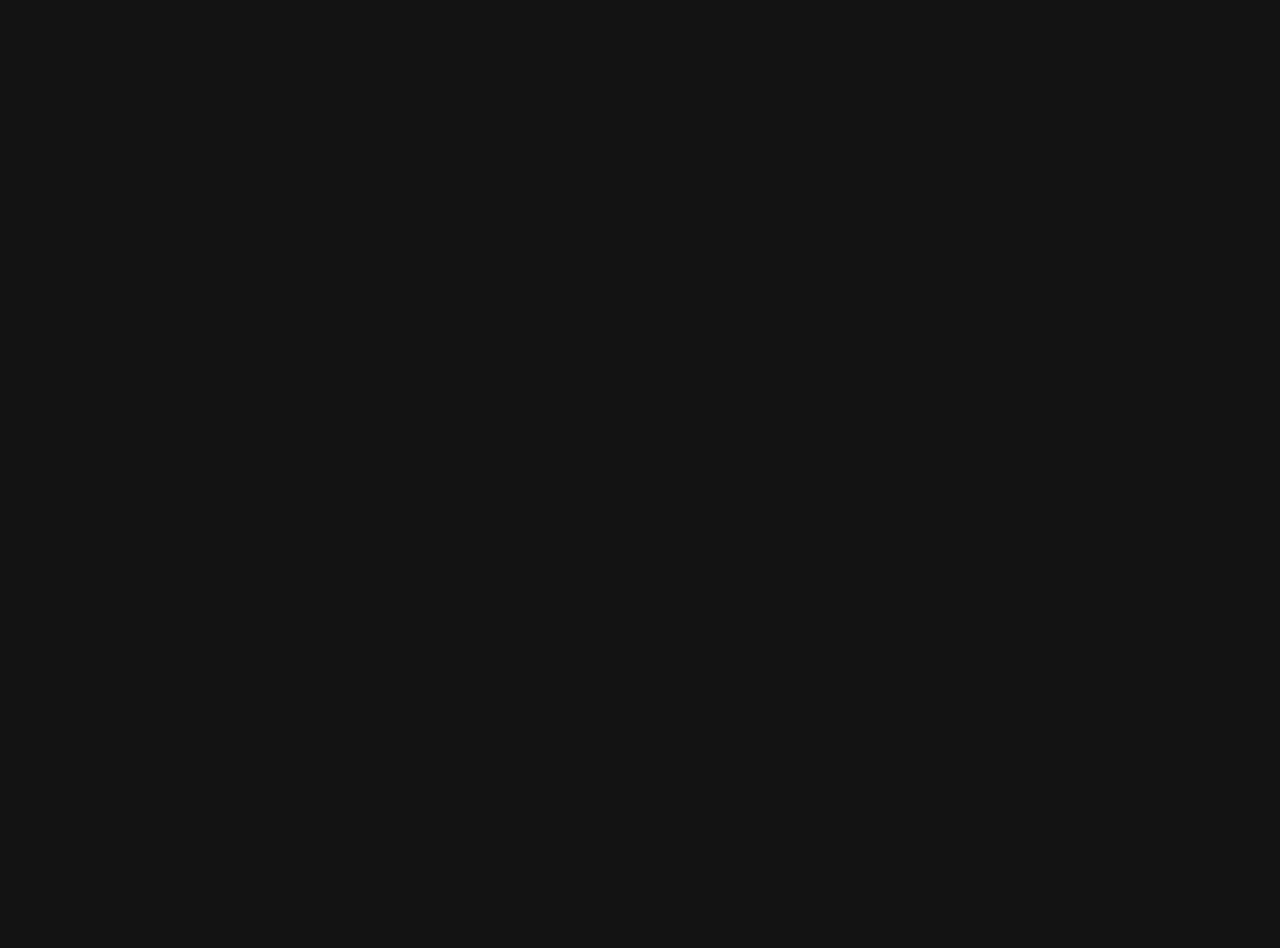
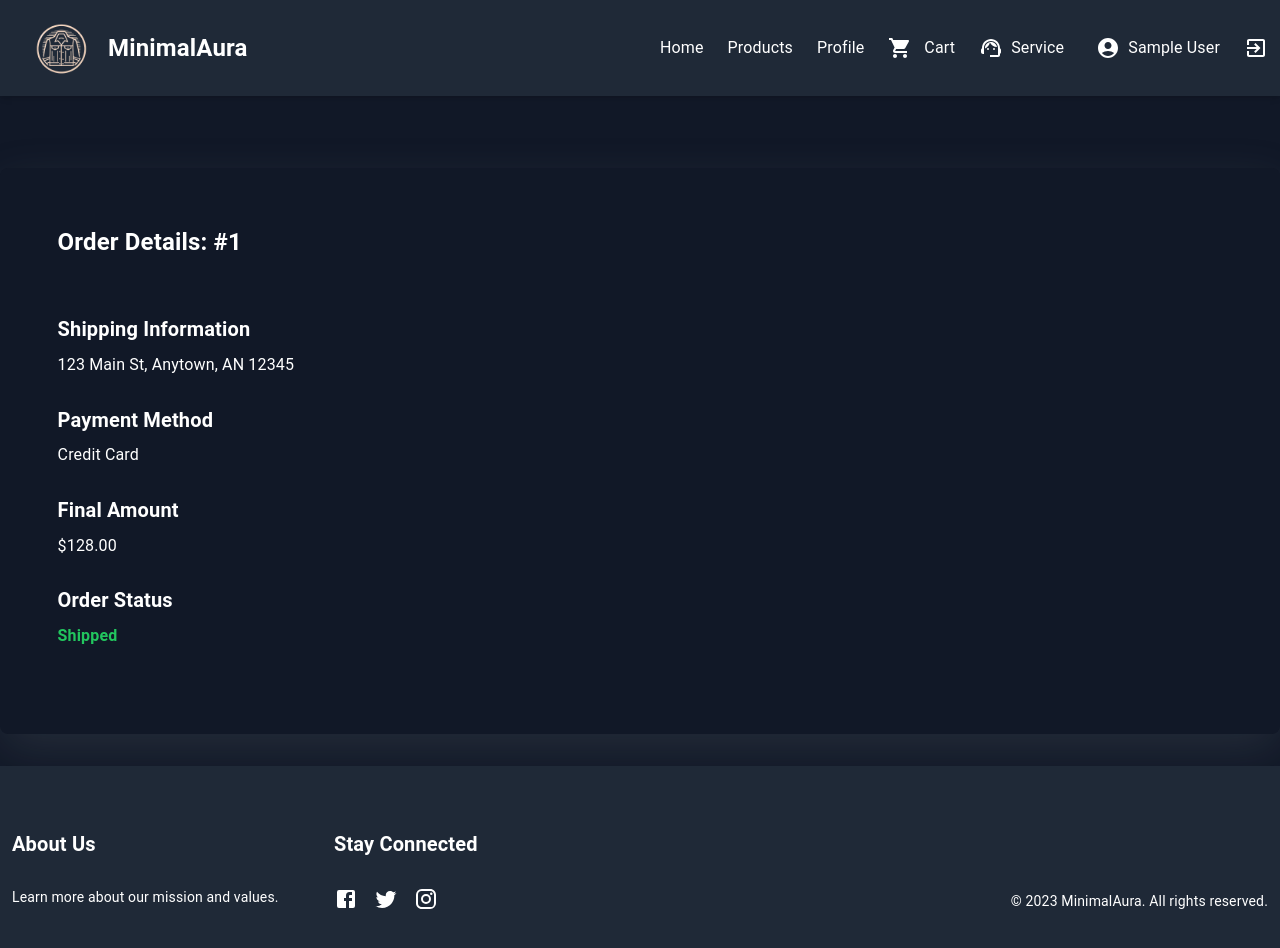
Before and after one commit to Pratik228/gym-frontend, a React (Vite) app: page /orders/1 in a window 1280 px wide. Before the commit this address had no page. Shown: the top 948 px of the page. Before the commit the page ends 800 px from the top, so only its background shows below. Built offline with nearby package versions, Linux system fonts and the light colour scheme; sample sign-in values are in the browser's storage; what tw-elements would draw is missing.

Commit message:
added myorders and orderDetail page

```diff
--- a/src/App.jsx
+++ b/src/App.jsx
@@ -14,6 +14,8 @@
 import ProductScreen from "./screens/ProductScreen";
 import CustomerProfileScreen from "./screens/CustomerProfileScreen";
 import AdminRoute from "./components/AdminRoute";
+import MyOrders from "./screens/MyOrders";
+
 import OrderListScreen from "./screens/admin/OrderListScreen";
 import ProductListScreen from "./screens/admin/ProductListScreen";
 import UserListScreen from "./screens/admin/UserListScreen";
@@ -29,6 +31,7 @@
 
 import Cart from "./screens/Cart";
 import { useEffect } from "react";
+import OrderDetail from "./screens/OrderDetail";
 
 const darkTheme = createTheme({
 	palette: {
@@ -60,49 +63,105 @@
 				open={snackbar.show}
 				autoHideDuration={6000}
 				onClose={() => dispatch(hideSnackbar())}
-        anchorOrigin={{ vertical: "top", horizontal: "center" }}
-      >
+				anchorOrigin={{ vertical: "top", horizontal: "center" }}>
 				<Alert
 					onClose={() => dispatch(hideSnackbar())}
-          severity={snackbar.severity}
-        >
+					severity={snackbar.severity}>
 					{snackbar.message}
 				</Alert>
 			</Snackbar>
 			<ToastContainer />
 			<Routes>
-        <Route path="/login" element={<LoginScreen />} />
-        <Route path="/register" element={<RegisterScreen />} />
-        <Route path="/update-password" element={<UpdatePassword />} />
+				<Route
+					path="/login"
+					element={<LoginScreen />}
+				/>
+				<Route
+					path="/register"
+					element={<RegisterScreen />}
+				/>
+				<Route
+					path="/update-password"
+					element={<UpdatePassword />}
+				/>
 
 				<Route element={<Layout />}>
-          <Route index path="/" element={<HomeScreen />} />
-          <Route path="/products" element={<ProductScreen />} />
-          <Route path="/customer-service" element={<CustomerServiceScreen />} />
-          <Route path="/cart" element={<Cart />} />
+					<Route
+						index
+						path="/"
+						element={<HomeScreen />}
+					/>
+					<Route
+						path="/products"
+						element={<ProductScreen />}
+					/>
+					<Route
+						path="/customer-service"
+						element={<CustomerServiceScreen />}
+					/>
+					<Route
+						path="/cart"
+						element={<Cart />}
+					/>
 					<Route element={<PrivateRoute />}>
-            <Route path="/profile" element={<CustomerProfileScreen />} />
-            <Route path="/shipping" element={<ShippingScreen />} />
-            <Route path="/payment" element={<PaymentScreen />} />
-            <Route path="/placeorder" element={<PlaceOrderScreen />} />
-            <Route path="/order/:id" element={<OrderScreen />} />
+						<Route
+							path="/profile"
+							element={<CustomerProfileScreen />}
+						/>
+						<Route
+							path="/shipping"
+							element={<ShippingScreen />}
+						/>
+						<Route
+							path="/payment"
+							element={<PaymentScreen />}
+						/>
+						<Route
+							path="/placeorder"
+							element={<PlaceOrderScreen />}
+						/>
+						<Route
+							path="/order/:id"
+							element={<OrderScreen />}
+						/>
+						<Route
+							path="/my-orders"
+							element={<MyOrders />}
+						/>
+						<Route
+							path="/orders/:id"
+							element={<OrderDetail />}
+						/>
 					</Route>
 				</Route>
 
-        {/* Admin users */}
-        <Route path="" element={<AdminRoute />}>
-          <Route path="/admin/orderlist" element={<OrderListScreen />} />
-          <Route path="/admin/productlist" element={<ProductListScreen />} />
+				<Route
+					path=""
+					element={<AdminRoute />}>
+					<Route
+						path="/admin/orderlist"
+						element={<OrderListScreen />}
+					/>
+					<Route
+						path="/admin/productlist"
+						element={<ProductListScreen />}
+					/>
 					<Route
 						path="/admin/productlist/:pageNumber"
 						element={<ProductListScreen />}
 					/>
-          <Route path="/admin/userlist" element={<UserListScreen />} />
+					<Route
+						path="/admin/userlist"
+						element={<UserListScreen />}
+					/>
 					<Route
 						path="/admin/product/:id/edit"
 						element={<ProductEditScreen />}
 					/>
-          <Route path="/admin/user/:id/edit" element={<UserEditScreen />} />
+					<Route
+						path="/admin/user/:id/edit"
+						element={<UserEditScreen />}
+					/>
 				</Route>
 			</Routes>
 		</ThemeProvider>
--- a/src/components/Header.jsx
+++ b/src/components/Header.jsx
@@ -5,6 +5,9 @@
 import { resetCart } from "../slices/cartSlice";
 import { showSnackbar } from "../slices/snackbarSlice";
 import { Badge } from "@mui/material";
+import { useState } from "react";
+import Menu from "@mui/material/Menu";
+import MenuItem from "@mui/material/MenuItem";
 
 import SearchIcon from "@mui/icons-material/Search";
 import ShoppingCartIcon from "@mui/icons-material/ShoppingCart";
@@ -21,6 +24,8 @@
 
 	const dispatch = useDispatch();
 	const navigate = useNavigate();
+	const [anchorEl, setAnchorEl] = useState(null);
+	const isMenuOpen = Boolean(anchorEl);
 
 	const [logoutApiCall] = useLogoutMutation();
 
@@ -48,6 +53,15 @@
 		});
 		return count;
 	};
+	const handleMenuOpen = (event) => {
+		setAnchorEl(event.currentTarget);
+	};
+
+	const handleMenuClose = () => {
+		setAnchorEl(null);
+		// isMenuOpen = false;
+		console.log(isMenuOpen);
+	};
 
 	return (
 		<div className="bg-gray-800 shadow-md mb-8">
@@ -67,8 +81,7 @@
 							isActive
 								? "text-indigo-400 hover:text-indigo-500"
 								: "hover:text-indigo-500"
-            }
-          >
+						}>
 						Home
 					</NavLink>
 					<NavLink
@@ -77,8 +90,7 @@
 							isActive
 								? "text-indigo-400 hover:text-indigo-500"
 								: "hover:text-indigo-500"
-            }
-          >
+						}>
 						Products
 					</NavLink>
 					{userInfo && (
@@ -88,8 +100,7 @@
 								isActive
 									? "text-indigo-400 hover:text-indigo-500"
 									: "hover:text-indigo-500"
-              }
-            >
+							}>
 							Profile
 						</NavLink>
 					)}
@@ -99,14 +110,12 @@
 							isActive
 								? "text-indigo-400 hover:text-indigo-500"
 								: "hover:text-indigo-500"
-            }
-          >
+						}>
 						<div className="flex items-center space-x-3">
 							<Badge
 								badgeContent={itemCount()}
 								color="primary"
-                overlap="circular"
-              >
+								overlap="circular">
 								<ShoppingCartIcon className="hover:text-indigo-500 cursor-pointer" />
 							</Badge>
 							<span className="ml-2">Cart</span>
@@ -118,20 +127,33 @@
 							isActive
 								? "text-indigo-400 hover:text-indigo-500"
 								: "hover:text-indigo-500"
-            }
-          >
+						}>
 						<SupportAgentIcon className="hover:text-indigo-500 mr-2  cursor-pointer" />
 						<span className="mr-2">Service</span>
 					</NavLink>
 
 					{userInfo ? (
 						<>
-              <div className="flex items-center space-x-2">
+							<div
+								onClick={handleMenuOpen}
+								className="flex items-center space-x-2">
 								<AccountCircleIcon className="hover:text-indigo-500 cursor-pointer" />
 								<div className="hover:text-indigo-500 cursor-pointer">
 									{userInfo.name}
 								</div>
+
+								<Menu
+									anchorEl={anchorEl}
+									open={isMenuOpen}
+									onClose={handleMenuClose}>
+									<NavLink to="/my-orders">
+										<MenuItem onClick={handleMenuClose}>My Orders</MenuItem>
+									</NavLink>
+
+									<MenuItem onClick={handleMenuClose}>Track Order</MenuItem>
+								</Menu>
 							</div>
+
 							<LogoutIcon
 								className="hover:text-indigo-500 cursor-pointer"
 								onClick={logoutHandler}
@@ -144,8 +166,7 @@
 								isActive
 									? "text-indigo-400 hover:text-indigo-500"
 									: "hover:text-indigo-500"
-              }
-            >
+							}>
 							Login
 						</NavLink>
 					)}
--- /dev/null
+++ b/src/screens/MyOrders.jsx
@@ -0,0 +1,76 @@
+import { useEffect, useState } from "react";
+import { Link, NavLink } from "react-router-dom";
+
+const MyOrders = () => {
+	const [orders, setOrders] = useState([
+		{
+			id: "1",
+			status: "packed",
+			productName: "Doctor Slippers flip flop",
+			productImage:
+				"https://m.media-amazon.com/images/I/61yngxfJPvL._SY575_.jpg",
+		},
+		{
+			id: "2",
+			status: "Dispatched",
+			productName: "Designer Dress",
+			productImage:
+				"https://m.media-amazon.com/images/I/71eNvVzRiEL._SX679_.jpg",
+		},
+	]);
+
+	useEffect(() => {
+		// Fetch orders from an API and set them in state
+	}, []);
+
+	return (
+		<div className="container mx-auto mt-10">
+			<h1 className="text-2xl font-bold mb-5">My Orders</h1>
+			<div className="divide-y divide-gray-200">
+				{orders.map((order) => (
+					<div
+						key={order.id}
+						className="py-4">
+						<div className="flex flex-col md:flex-row justify-between  p-4 rounded-lg shadow-md">
+							<div className="flex items-center space-x-4 mb-4 md:mb-0">
+								{/* Product Image */}
+								<img
+									src={order.productImage}
+									alt={order.productName}
+									className="w-32 h-32 object-cover rounded"
+								/>
+								<div>
+									{/* Order Status */}
+									<p className="text-green-600 font-bold">
+										Delivered {order.deliveryDate}
+									</p>
+									<p className="text-sm text-gray-500">
+										Package was handed to resident
+									</p>
+									{/* Product Name */}
+									<h3 className="text-lg font-medium">{order.productName}</h3>
+									<p className="text-gray-500 text-sm">
+										{order.productDescription}
+									</p>
+								</div>
+							</div>
+							<div className="flex flex-col space-y-2">
+								{/* Action Buttons */}
+								<button className="bg-yellow-400 hover:bg-yellow-500 text-white font-bold py-2 px-4 rounded">
+									Buy it again
+								</button>
+								<NavLink to={`/orders/${order.id}`}>
+									<button className="text-indigo-600 hover:text-indigo-800 transition duration-300">
+										View your item
+									</button>
+								</NavLink>
+							</div>
+						</div>
+					</div>
+				))}
+			</div>
+		</div>
+	);
+};
+
+export default MyOrders;
--- /dev/null
+++ b/src/screens/OrderDetail.jsx
@@ -0,0 +1,59 @@
+import { useEffect, useState } from "react";
+import { useParams } from "react-router-dom";
+
+const OrderDetail = () => {
+	const { id } = useParams();
+	const [orderDetails, setOrderDetails] = useState(null);
+
+	useEffect(() => {
+		setOrderDetails({
+			paymentMethod: "Credit Card",
+			address: "123 Main St, Anytown, AN 12345",
+			finalAmount: "$128.00",
+			status: "Shipped",
+		});
+	}, [id]);
+
+	if (!orderDetails) {
+		return <div className="text-center my-5">Loading...</div>;
+	}
+
+	return (
+		<div className="container mx-auto mt-10 p-5  shadow-lg rounded-lg">
+			<h1 className="text-2xl font-bold mb-5">Order Details: #{id}</h1>
+			<div className="mb-4">
+				<h2 className="text-xl font-semibold mb-2">Shipping Information</h2>
+				<p>{orderDetails.address}</p>
+			</div>
+			<div className="mb-4">
+				<h2 className="text-xl font-semibold mb-2">Payment Method</h2>
+				<p>{orderDetails.paymentMethod}</p>
+			</div>
+			<div className="mb-4">
+				<h2 className="text-xl font-semibold mb-2">Final Amount</h2>
+				<p>{orderDetails.finalAmount}</p>
+			</div>
+			<div className="mb-4">
+				<h2 className="text-xl font-semibold mb-2">Order Status</h2>
+				<p className={`font-bold ${getStatusColor(orderDetails.status)}`}>
+					{orderDetails.status}
+				</p>
+			</div>
+		</div>
+	);
+};
+
+const getStatusColor = (status) => {
+	switch (status.toLowerCase()) {
+		case "shipped":
+			return "text-green-500";
+		case "pending":
+			return "text-yellow-500";
+		case "cancelled":
+			return "text-red-500";
+		default:
+			return "text-gray-500";
+	}
+};
+
+export default OrderDetail;
```
Lines whose indentation alone changed are shown as unchanged.
